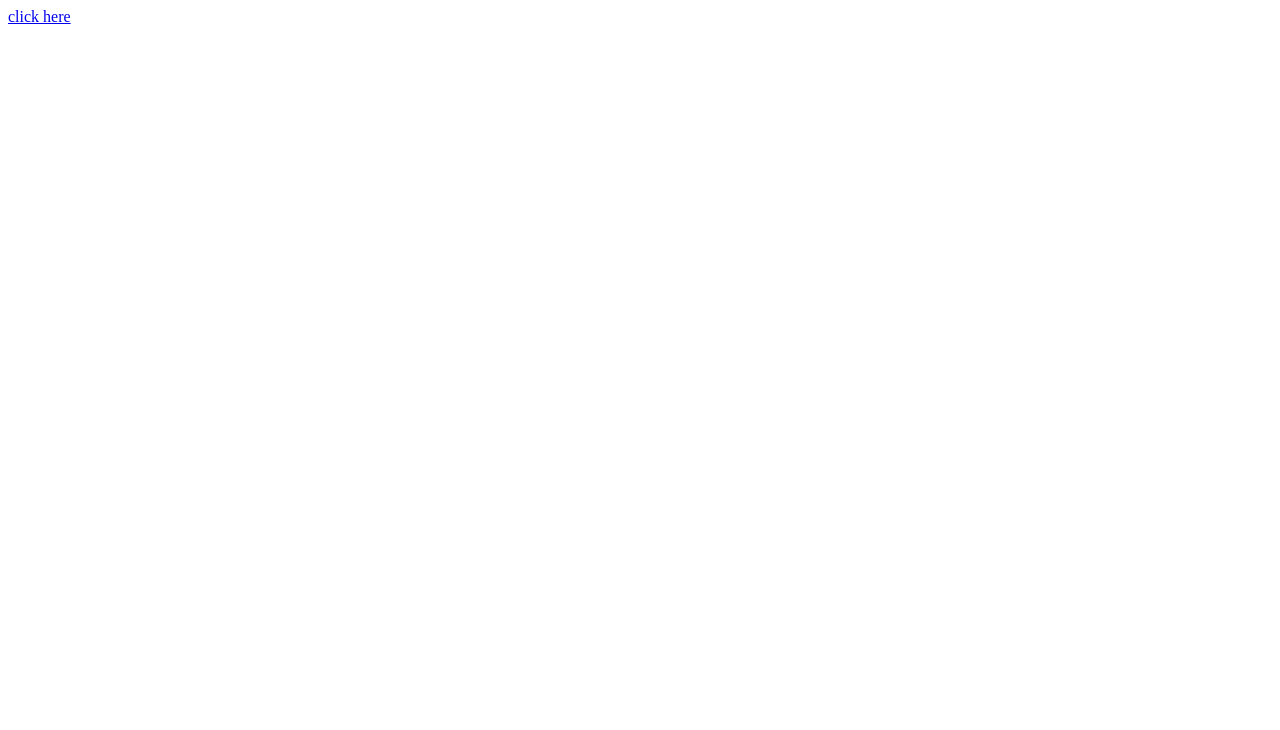
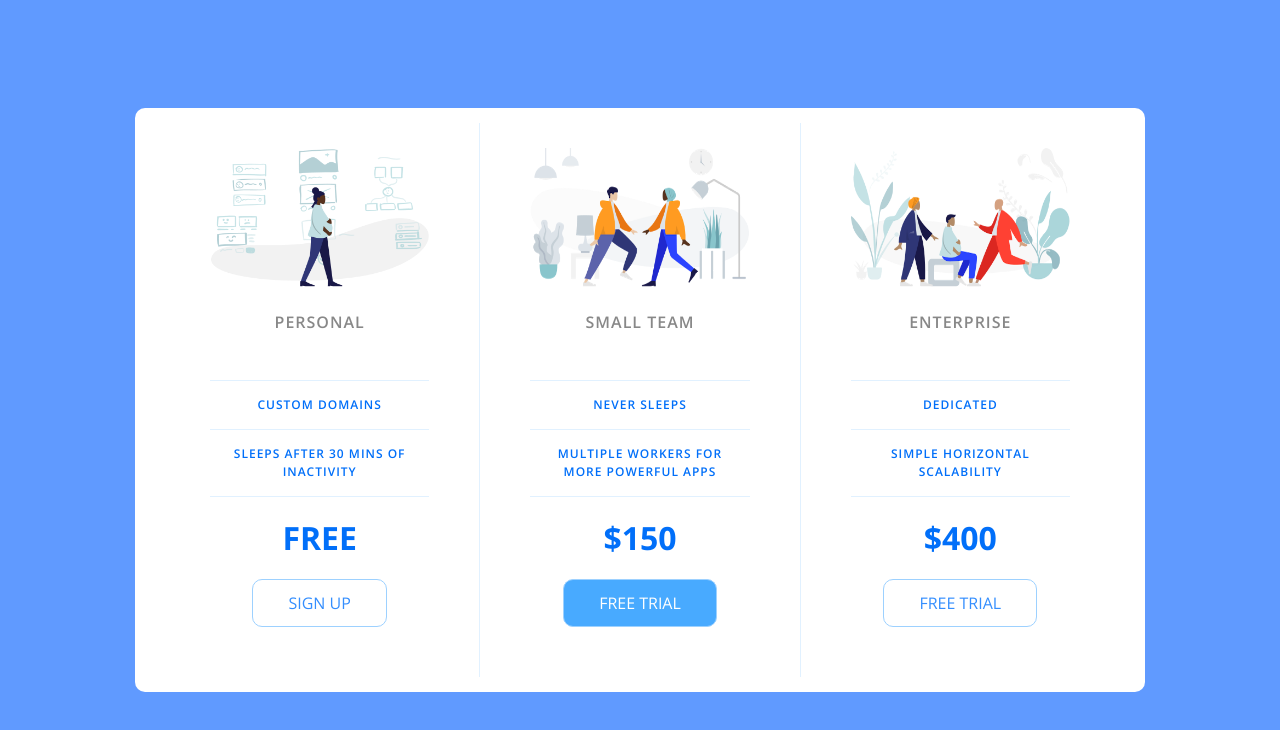
Before and after one commit to ryamashiro1995/Colte_Steele_Udemy, a plain HTML site: page index.html in a window 1280 px wide. Drawn offline with nearby package versions, Linux system fonts and the light colour scheme.

Commit message:
adding the pricing panel project to host

```diff
--- /dev/null
+++ b/app.css
@@ -0,0 +1,168 @@
+/* http://meyerweb.com/eric/tools/css/reset/
+   v2.0 | 20110126
+   License: none (public domain)
+*/
+
+html, body, div, span, applet, object, iframe,
+h1, h2, h3, h4, h5, h6, p, blockquote, pre,
+a, abbr, acronym, address, big, cite, code,
+del, dfn, em, img, ins, kbd, q, s, samp,
+small, strike, strong, sub, sup, tt, var,
+b, u, i, center,
+dl, dt, dd, ol, ul, li,
+fieldset, form, label, legend,
+table, caption, tbody, tfoot, thead, tr, th, td,
+article, aside, canvas, details, embed,
+figure, figcaption, footer, header, hgroup,
+menu, nav, output, ruby, section, summary,
+time, mark, audio, video {
+    margin: 0;
+    padding: 0;
+    border: 0;
+    font-size: 100%;
+    font: inherit;
+    vertical-align: baseline;
+}
+
+/* HTML5 display-role reset for older browsers */
+article, aside, details, figcaption, figure,
+footer, header, hgroup, menu, nav, section {
+    display: block;
+}
+
+body {
+    line-height: 1;
+}
+
+ol, ul {
+    list-style: none;
+}
+
+blockquote, q {
+    quotes: none;
+}
+
+blockquote:before, blockquote:after,
+q:before, q:after {
+    content: '';
+    content: none;
+}
+
+table {
+    border-collapse: collapse;
+    border-spacing: 0;
+}
+
+html {
+    box-sizing: border-box;
+    font-family: 'Open Sans', sans-serif;
+
+}
+
+body {
+    background-color: #609AFF;
+    min-height: 100vh;
+    display: flex;
+    justify-content: center;
+    align-items: center;
+}
+
+.panel {
+    background-color: white;
+    border-radius: 10px;
+    padding: 15px 25px;
+    width: 100%;
+    max-width: 960px;
+    display: flex;
+    flex-direction: column;
+    text-align: center;
+    text-transform: uppercase;
+}
+
+
+.pricing-plan {
+    border-bottom: 1px solid #e1f1ff;
+}
+
+.pricing-plan:last-child {
+    border-bottom: none;
+}
+
+.pricing-img {
+    margin-bottom: 25px;
+    width: 100%;
+}
+
+.pricing-header {
+    color: #888888;
+    font-weight: 600;
+    letter-spacing: 1px;
+}
+
+.pricing-features {
+    margin: 50px 0 25px;
+    color: #016FF9;
+}
+
+.pricing-features-item {
+    font-weight: 600;
+    letter-spacing: 1px;
+    font-size: 12px;
+    line-height: 1.5;
+    padding: 15px;
+    border-top: 1px solid #e1f1ff;
+}
+
+.pricing-features-item:nth-of-type(2n) {
+    border-bottom: 1px solid #e1f1ff;
+}
+
+.pricing-price {
+    color: #016FF9;
+    display: block;
+    font-size: 32px;
+    font-weight: 700;
+}
+
+.pricing-button {
+    border: 1px solid #9dd1ff;
+    padding: 15px 35px;
+    border-radius: 10px;
+    color: #348efe;
+    display: inline-block;
+    text-decoration: none;
+    margin: 25px 0;
+    transition: background-color 200ms ease-in-out;
+}
+
+.pricing-button:hover, .pricing-button:focus {
+    background-color: #e1f1ff;
+}
+
+.pricing-button.is-featured {
+    background-color: #48aaff;
+    color: white;
+}
+
+.pricing-button.is-featured:hover, .pricing-button.is-featured:focus {
+    background-color: #269aff;
+    color: white;
+}
+
+@media (min-width: 900px) {
+    .panel {
+        flex-direction: row;
+
+    }
+
+    .pricing-plan {
+        border: none;
+        border-right: 1px solid #e1f1ff;
+        padding: 25px 50px;
+
+    }
+
+    .pricing-plan:last-child {
+        border: none;
+    }
+}
--- a/index.html
+++ b/index.html
@@ -3,13 +3,50 @@
 
 <head>
     <meta charset="UTF-8">
-    <meta http-equiv="X-UA-Compatible" content="IE=edge">
     <meta name="viewport" content="width=device-width, initial-scale=1.0">
-    <title>Document</title>
+    <title>Price Tiers</title>
+    <link rel="stylesheet" href="https://fonts.googleapis.com/css?family=Open+Sans:400,600,700">
+    <link rel="stylesheet" href="app.css">
 </head>
 
 <body>
-    <a href="./html_intro/Marathon.html">click here</a>
+    <div class="panel">
+
+        <div class="pricing-plan">
+            <img src="icons/icon1.png" alt="" class="pricing-img">
+            <h2 class="pricing-header">Personal</h2>
+            <ul class="pricing-features">
+                <li class="pricing-features-item">Custom domains</li>
+                <li class="pricing-features-item">Sleeps after 30 mins of inactivity</li>
+            </ul>
+            <span class="pricing-price">Free</span>
+            <a href="#/" class="pricing-button">Sign up</a>
+        </div>
+
+        <div class="pricing-plan">
+            <img src="icons/icon2.png" alt="" class="pricing-img">
+            <h2 class="pricing-header">Small team</h2>
+            <ul class="pricing-features">
+                <li class="pricing-features-item">Never sleeps</li>
+                <li class="pricing-features-item">Multiple workers for more powerful apps</li>
+            </ul>
+            <span class="pricing-price">$150</span>
+            <a href="#/" class="pricing-button is-featured">Free trial</a>
+        </div>
+
+        <div class="pricing-plan">
+            <img src="icons/icon3.png" alt="" class="pricing-img">
+            <h2 class="pricing-header">Enterprise</h2>
+            <ul class="pricing-features">
+                <li class="pricing-features-item">Dedicated</li>
+                <li class="pricing-features-item">Simple horizontal scalability</li>
+            </ul>
+            <span class="pricing-price">$400</span>
+            <a href="#/" class="pricing-button">Free trial</a>
+        </div>
+
+    </div>
+
 </body>
 
 </html>
```
Also changed, not shown: icons/icon1.png (added), icons/icon2.png (added), icons/icon3.png (added), 1 other file.
